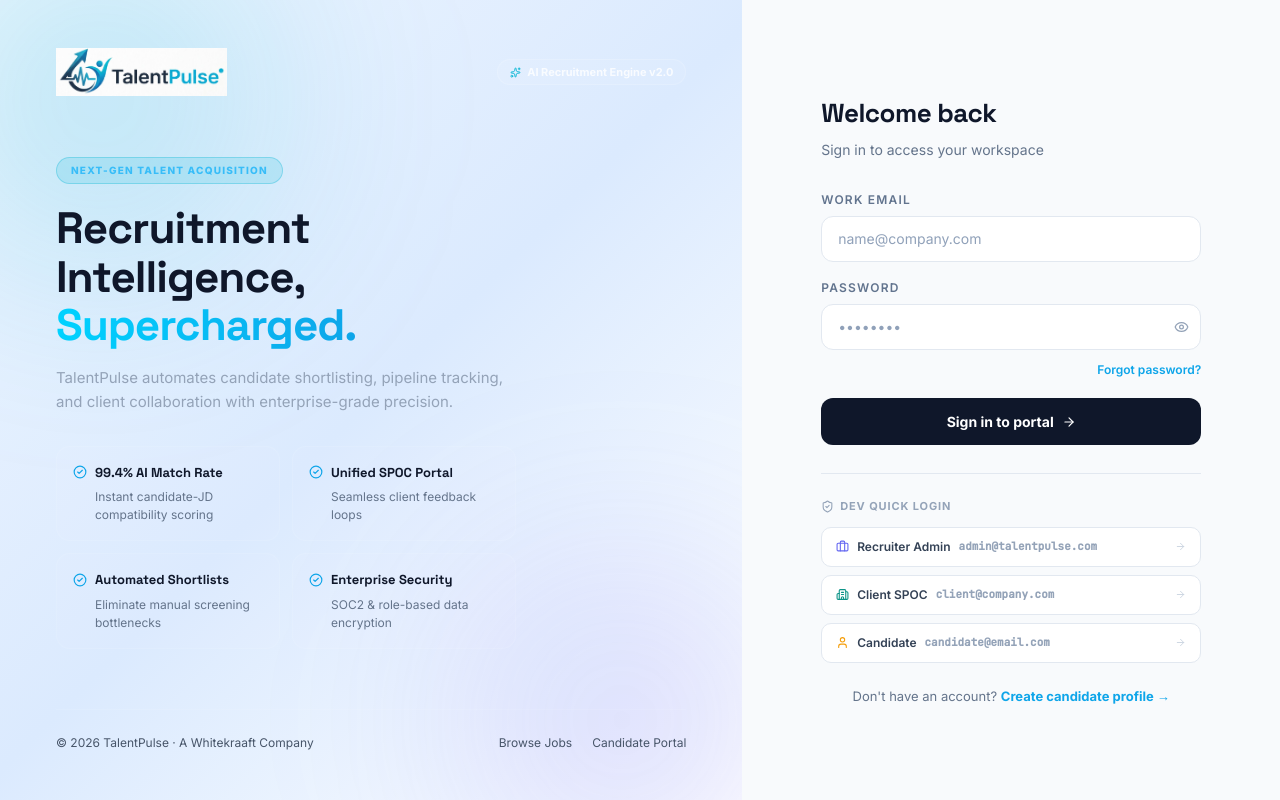
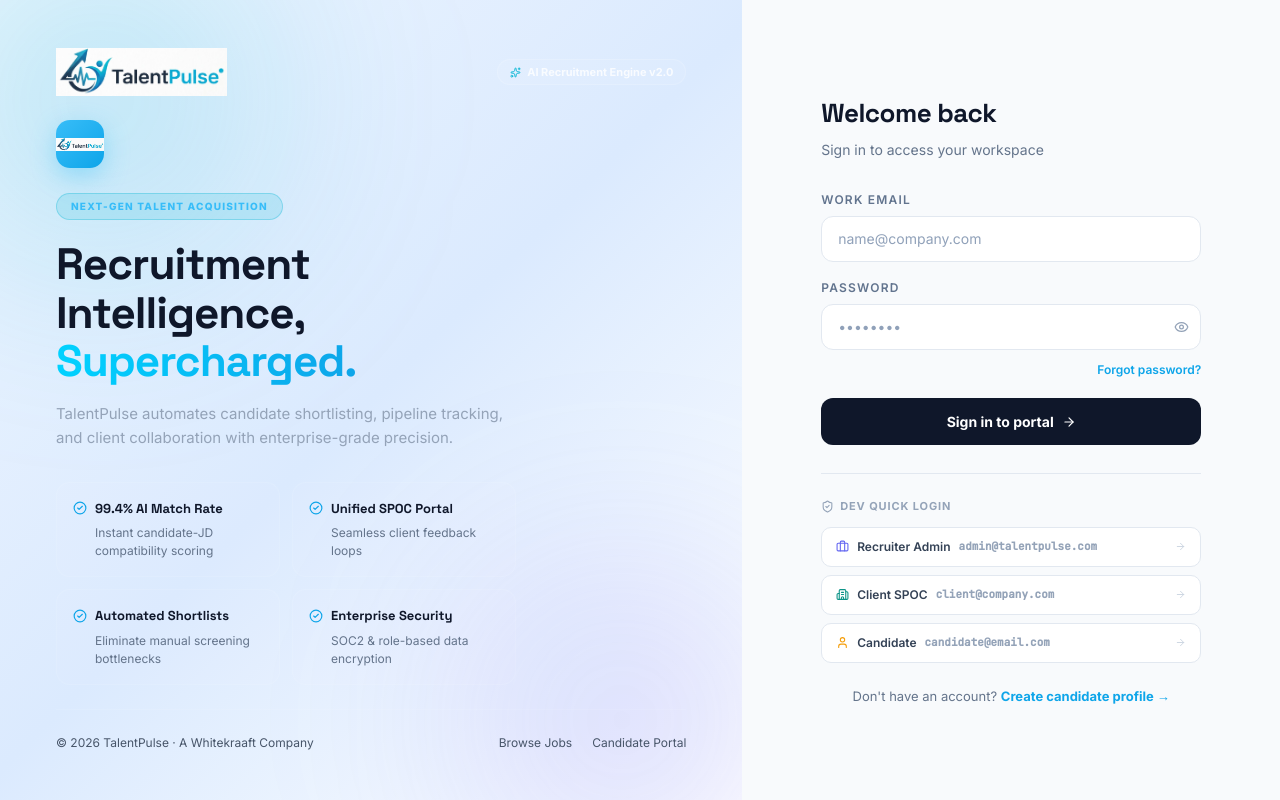
Before and after one commit to selva-aiprojects/talent-pulse, a Next.js app: page /login in a window 1280 px wide. Built offline with nearby package versions, Linux system fonts and the light colour scheme.

Commit message:
Apply TalentPulse logo theme to login and register forms

```diff
--- a/app/login/page.tsx
+++ b/app/login/page.tsx
@@ -98,6 +98,16 @@
 
         {/* hero copy */}
         <div style={{ position: 'relative', zIndex: 1, maxWidth: '460px' }}>
+          <div style={{
+            width:'48px', height:'48px', borderRadius:'14px',
+            background:'linear-gradient(135deg, #38BDF8, #0EA5E9)',
+            display:'flex', alignItems:'center', justifyContent:'center',
+            boxShadow:'0 8px 24px rgba(56,192,247,0.4)',
+            marginBottom:'24px',
+          }}>
+            <img src="/TalentPulse-logo.png" alt="TalentPulse Logo" style={{ height:'28px', width:'auto', objectFit:'contain' }} />
+          </div>
+
           <div style={{
             display: 'inline-flex', alignItems: 'center', gap: '8px',
             padding: '5px 14px', borderRadius: '999px',
```
